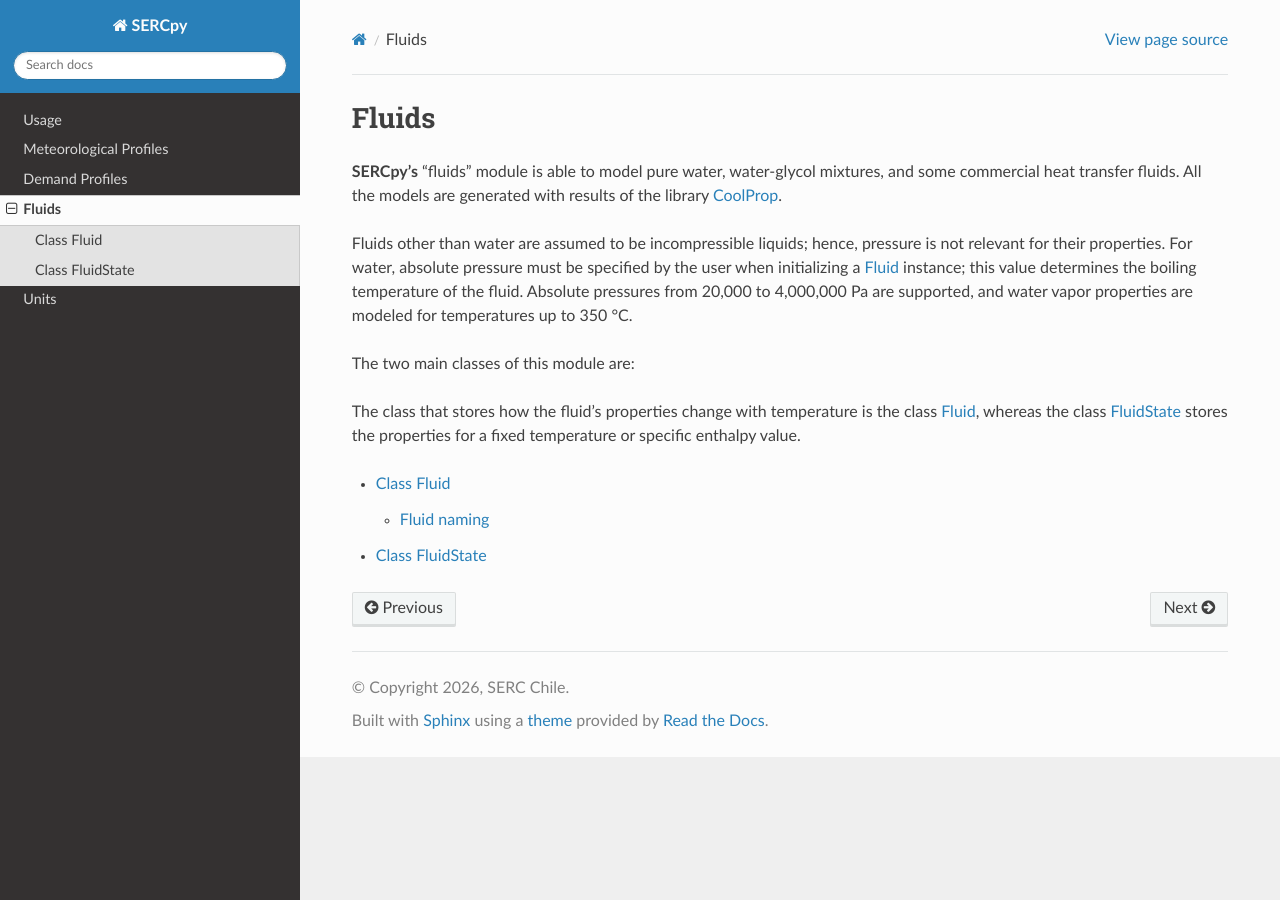
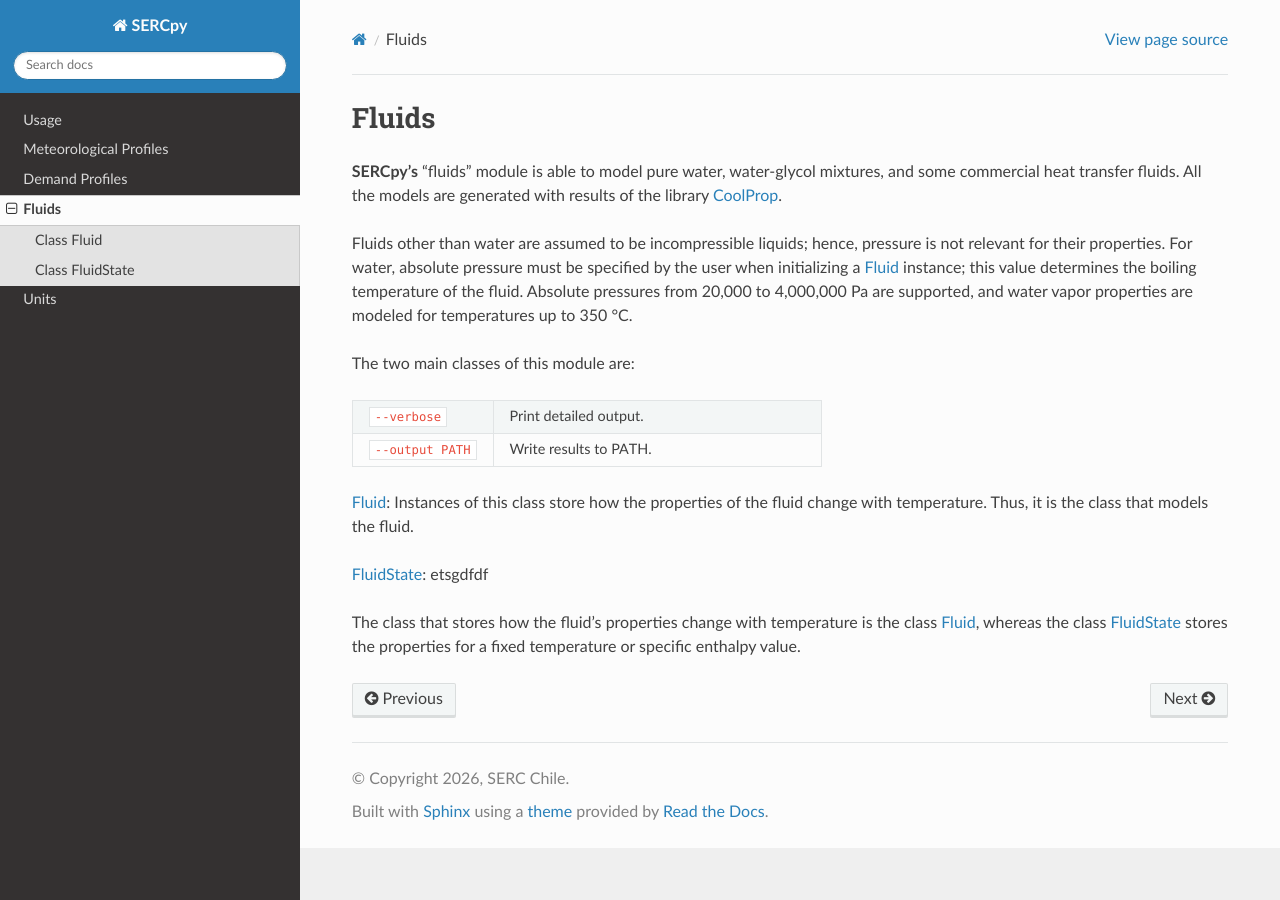
Before and after one commit to serc-chile/SERCpy, a Sphinx documentation site: the page built from docs/source/fluids.rst, in a window 1280 px wide. Built offline with Sphinx 7.4.7 and the Read the Docs theme 3.1.0, drawn with Linux system fonts in a browser that asks for light colours; pages that are not in the unit, such as notebooks, are missing from menus.

Commit message:
Update fluids.rst

```diff
--- a/docs/source/fluids.rst
+++ b/docs/source/fluids.rst
@@ -7,12 +7,23 @@ Fluids other than water are assumed to be incompressible liquids; hence, pressur
 
 The two main classes of this module are:
 
+.. list-table::
+   :class: borderless
+   :widths: 30 70
 
+   * - ``--verbose``
+     - Print detailed output.
+   * - ``--output PATH``
+     - Write results to PATH.
+
+:doc:`Fluid <fluid_class>`: Instances of this class store how the properties of the fluid change with temperature. Thus, it is the class that models the fluid.
+
+:doc:`FluidState <fluidstate_class>`: etsgdfdf
 
 The class that stores how the fluid's properties change with temperature is the class :doc:`Fluid <fluid_class>`, whereas the class :doc:`FluidState <fluidstate_class>` stores the properties for a fixed temperature or specific enthalpy value.
 
 .. toctree::
-  :maxdepth: 2
+  :hidden:
 
   fluid_class
   fluidstate_class
```
